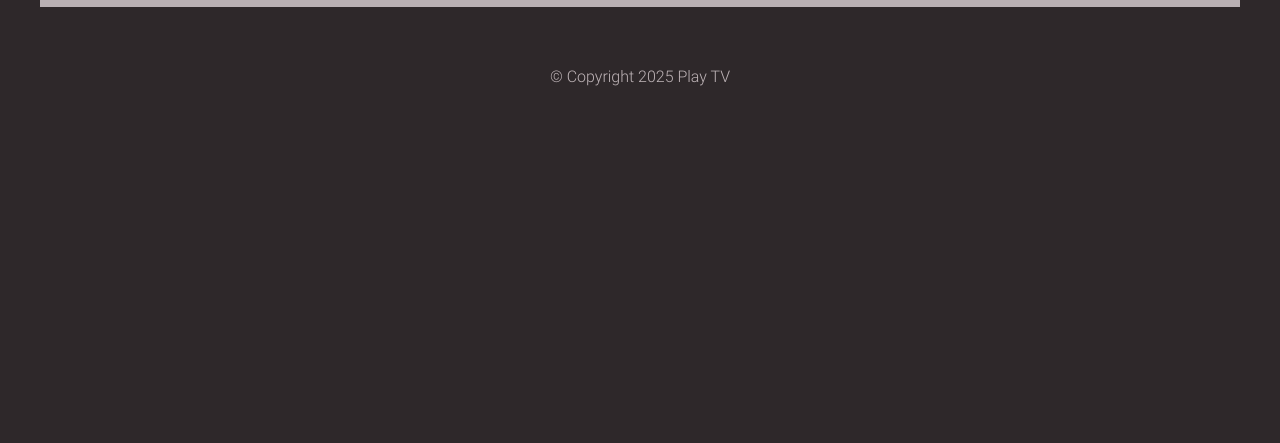
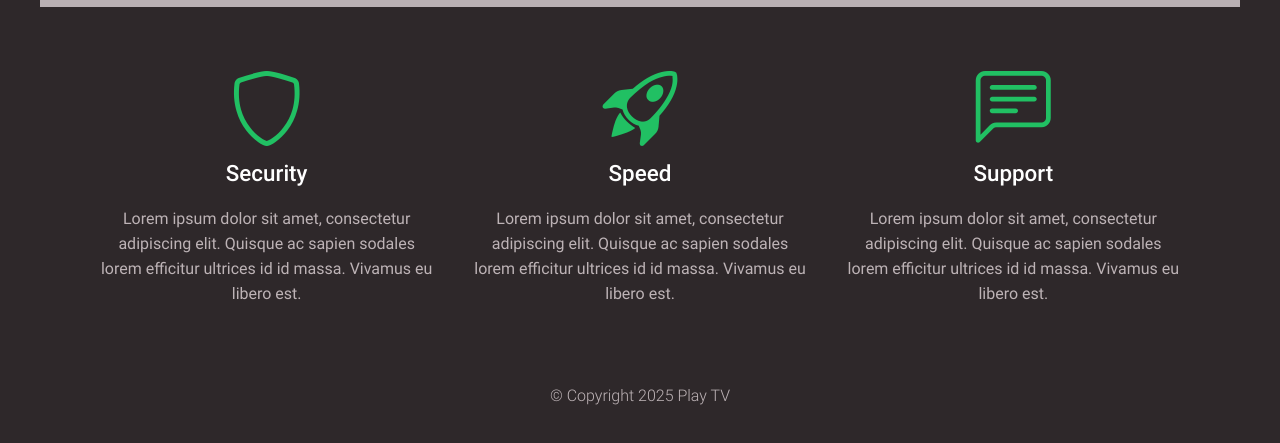
Before and after one commit to rafaeljosecomputacao/pay-television-html-css, a plain HTML site: page index.html in a window 1280 px wide. Shown: the part 611-1054 px from the top of the page. Before the commit the page ends 800 px from the top, so only its background shows below. Drawn offline with nearby package versions, Linux system fonts and the light colour scheme; grey boxes are pictures that could not be loaded.

Commit message:
create-section-specialties

```diff
--- a/css/style.css
+++ b/css/style.css
@@ -128,6 +128,42 @@ header {
     padding-bottom: 10px;
 }
 
+.specialties {
+    padding: 20px 0 0;
+}
+
+.specialties-icon {
+    font-size: 75px;
+    color: var(--primary);
+}
+
+.specialties ul {
+    display: flex;
+    flex-wrap: wrap;
+}
+
+.specialties ul li {
+    flex: 1 1 200px;
+    text-align: center;
+    padding: 20px 10px;
+}
+
+.specialties ul li:last-child {
+    padding-bottom: 0;
+}
+
+.specialties ul li h3 {
+    font-weight: 500;
+    font-size: 1.4rem;
+    margin: 5px 0 20px;
+}
+
+.specialties ul li p {
+    font-weight: 400;
+    line-height: 20px;
+    color: var(--secondary);
+}
+
 /* footer */
 
 footer {
@@ -163,6 +199,19 @@ footer p {
 
     .banner {
         height: 500px;
+    }
+
+    .specialties ul li {
+        flex: 1 1 175px;
+        padding: 20px 10px 0;
+    }
+
+    .specialties ul li:first-child {
+        padding-left: 0;
+    }
+
+    .specialties ul li:last-child {
+        padding-right: 0;
     }
 
 }
@@ -224,4 +273,23 @@ footer p {
         font-size: 1.2rem;
     }
 
+    .specialties {
+        padding: 40px 0 20px;
+    }
+
+    .specialties ul {
+        width: 90%;
+        margin-left: auto;
+        margin-right: auto;
+    }
+
+    .specialties ul li {
+        flex: 1 1 225px;
+        padding: 20px 20px 0;
+    }
+
+    .specialties ul li p {
+        line-height: 25px;
+    }
+
 }
--- a/index.html
+++ b/index.html
@@ -46,6 +46,31 @@
                 <p>The best plans for you and your family</p>
             </div>
         </section>
+        <section class="specialties">
+            <ul>
+                <li>
+                    <i class="bi bi-shield specialties-icon"></i>
+                    <h3>Security</h3>
+                    <p>Lorem ipsum dolor sit amet, consectetur adipiscing elit. Quisque ac sapien sodales lorem
+                        efficitur ultrices id id massa. Vivamus eu libero est.
+                    </p>
+                </li>
+                <li>
+                    <i class="bi bi-rocket-takeoff specialties-icon"></i>
+                    <h3>Speed</h3>
+                    <p>Lorem ipsum dolor sit amet, consectetur adipiscing elit. Quisque ac sapien sodales lorem
+                        efficitur ultrices id id massa. Vivamus eu libero est.
+                    </p>
+                </li>
+                <li>
+                    <i class="bi bi-chat-left-text specialties-icon"></i>
+                    <h3>Support</h3>
+                    <p>Lorem ipsum dolor sit amet, consectetur adipiscing elit. Quisque ac sapien sodales lorem
+                        efficitur ultrices id id massa. Vivamus eu libero est.
+                    </p>
+                </li>
+            </ul>
+        </section>
     </main>
 
     <footer>
```
